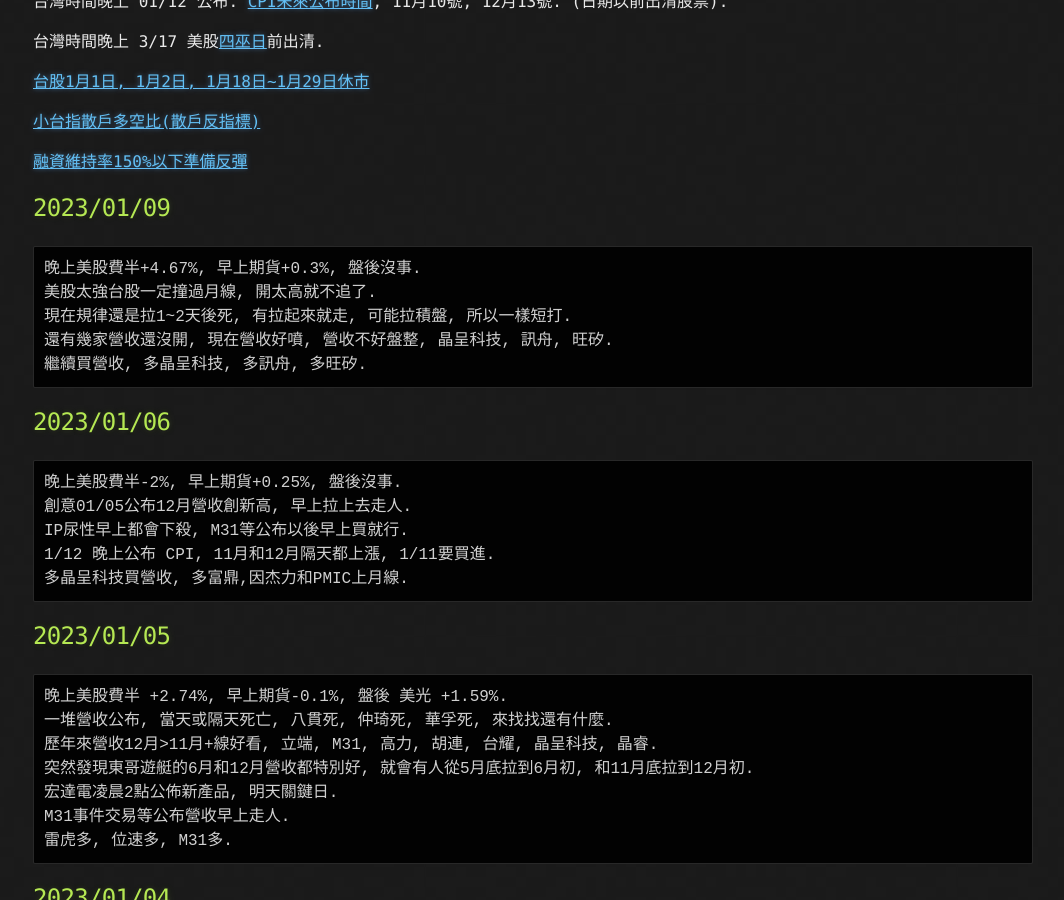
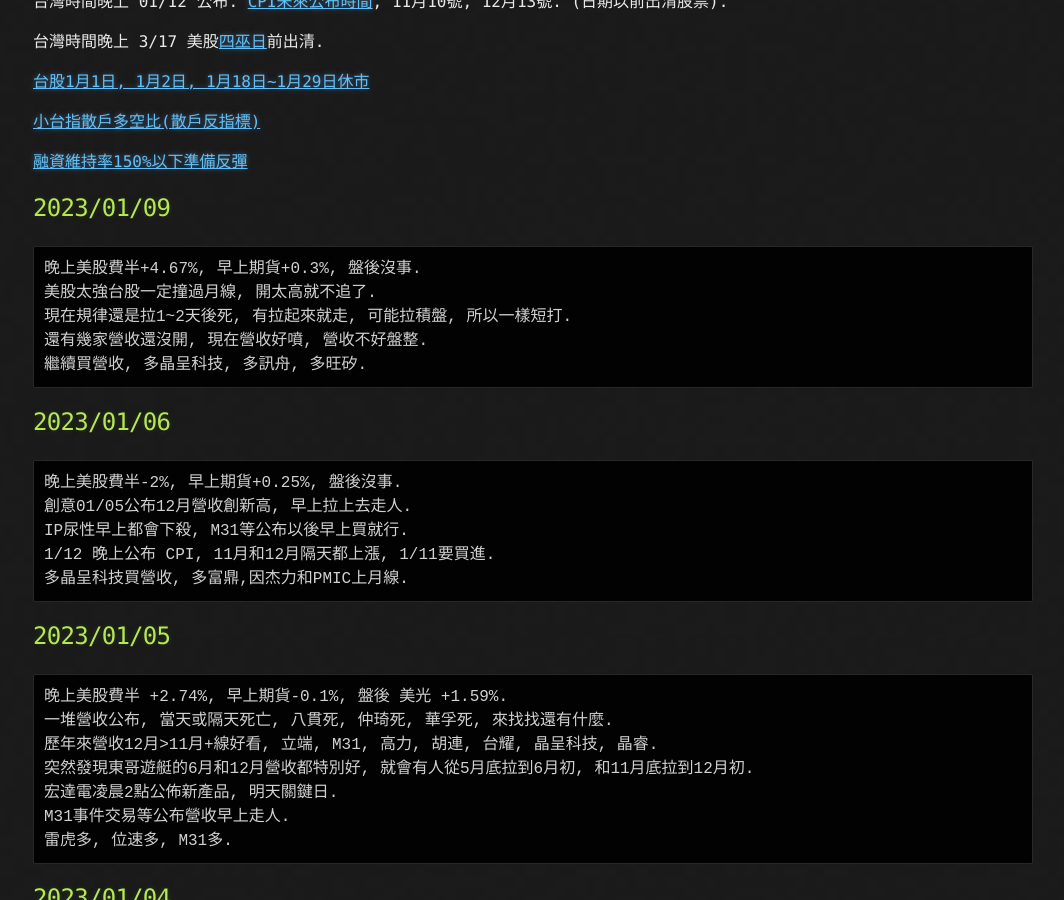
Before and after one commit to lepg5487/Stock_God, a Jekyll site: the page built from index.md, in a window 1280 px wide and 900 px high, scrolled down 428 px. Shown: the whole window, without its empty margins (107-1171 px from the left). Built offline with Jekyll 4.4.1, drawn with Linux system fonts in a browser that asks for light colours; our own code applies the rules of GitHub Pages for plain Markdown files.

Commit message:
Update index.md

````diff
--- a/index.md
+++ b/index.md
@@ -25,7 +25,7 @@
 晚上美股費半+4.67%, 早上期貨+0.3%, 盤後沒事.
 美股太強台股一定撞過月線, 開太高就不追了.
 現在規律還是拉1~2天後死, 有拉起來就走, 可能拉積盤, 所以一樣短打.
-還有幾家營收還沒開, 現在營收好噴, 營收不好盤整, 晶呈科技, 訊舟, 旺矽.
+還有幾家營收還沒開, 現在營收好噴, 營收不好盤整.
 繼續買營收, 多晶呈科技, 多訊舟, 多旺矽.
 ```
 
````
